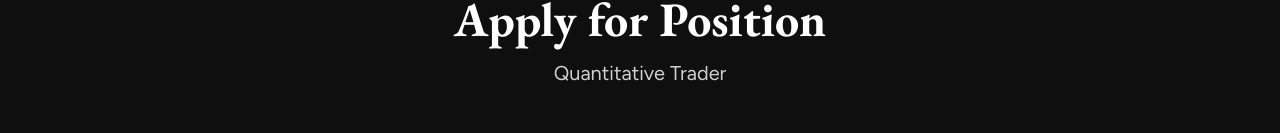
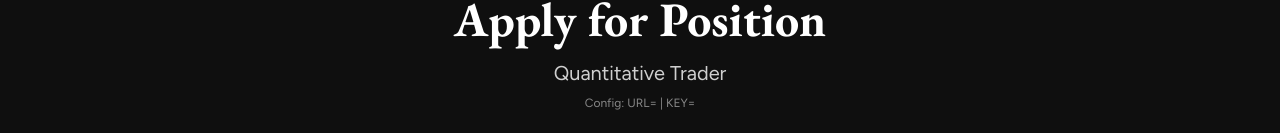
Before and after one commit to adiobscap/adiobscap.github.io, a Next.js app: page /careers/quantitative-trader/apply in a window 1280 px wide. Shown: the part 237-370 px from the top of the page. Built offline with nearby package versions, Linux system fonts and the light colour scheme; no server answers.

Commit message:
Add production debugging for environment variables

```diff
--- a/src/app/careers/quantitative-trader/apply/page.tsx
+++ b/src/app/careers/quantitative-trader/apply/page.tsx
@@ -96,6 +96,10 @@ export default function QuantitativeTraderApplyPage() {
         <div className="text-center mb-12">
           <h1 className="font-title text-4xl md:text-5xl font-bold mb-4">Apply for Position</h1>
           <p className="text-xl text-white/80">Quantitative Trader</p>
+          {/* Debug info */}
+          <div className="text-xs text-white/50 mt-2">
+            Config: URL={!!process.env.NEXT_PUBLIC_SUPABASE_URL} | KEY={!!process.env.NEXT_PUBLIC_SUPABASE_ANON_KEY}
+          </div>
         </div>
 
         {/* Application Form */}
--- a/src/lib/supabase.ts
+++ b/src/lib/supabase.ts
@@ -15,6 +15,12 @@ if (!supabaseUrl || !supabaseKey) {
   console.error('Missing Supabase environment variables!')
   console.error('URL:', supabaseUrl)
   console.error('Key exists:', !!supabaseKey)
+  console.error('NODE_ENV:', process.env.NODE_ENV)
+
+  // Alert in production for debugging
+  if (typeof window !== 'undefined') {
+    alert(`Supabase config error: URL=${!!supabaseUrl}, Key=${!!supabaseKey}`)
+  }
 }
 
 export const supabase = createClient(supabaseUrl, supabaseKey)
```
